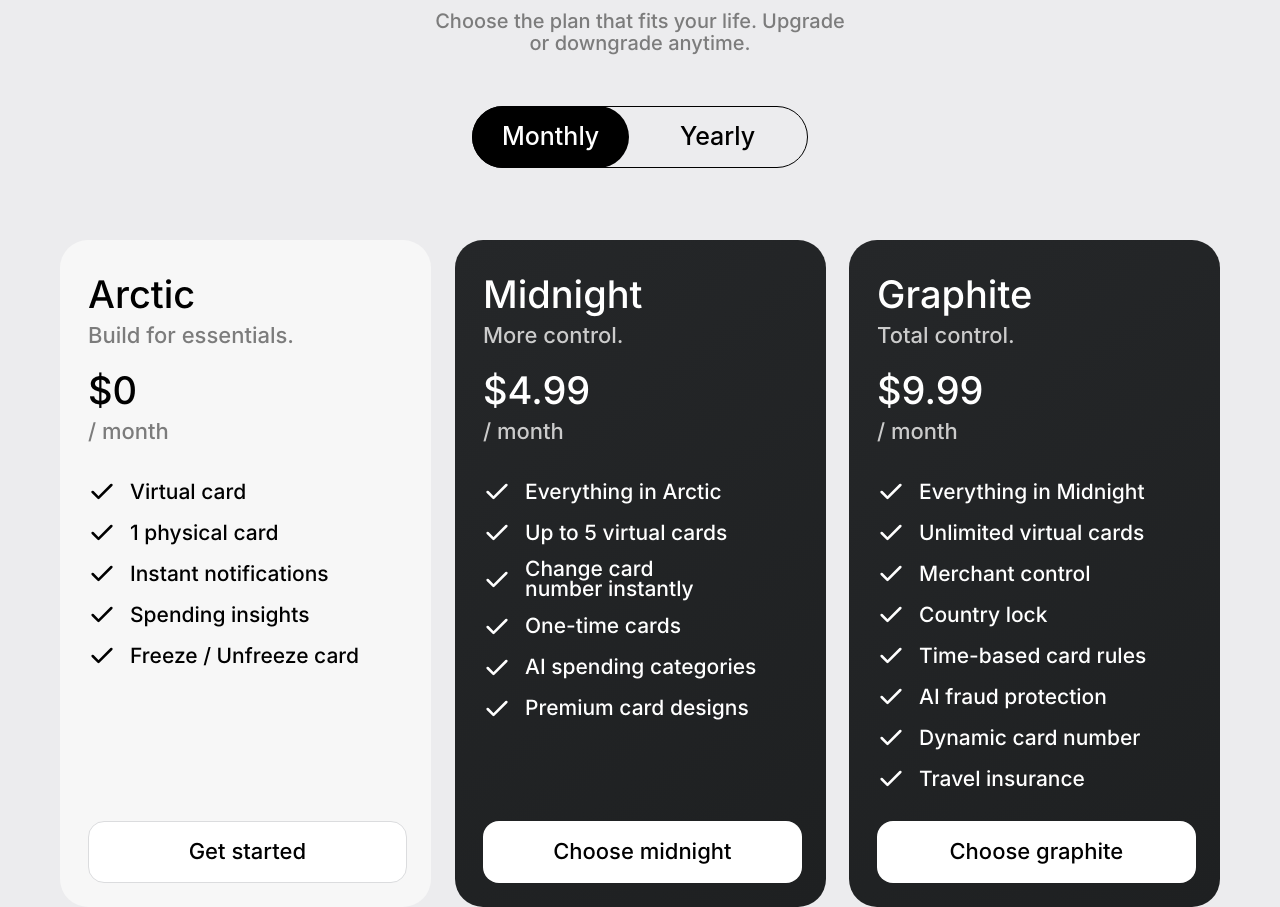
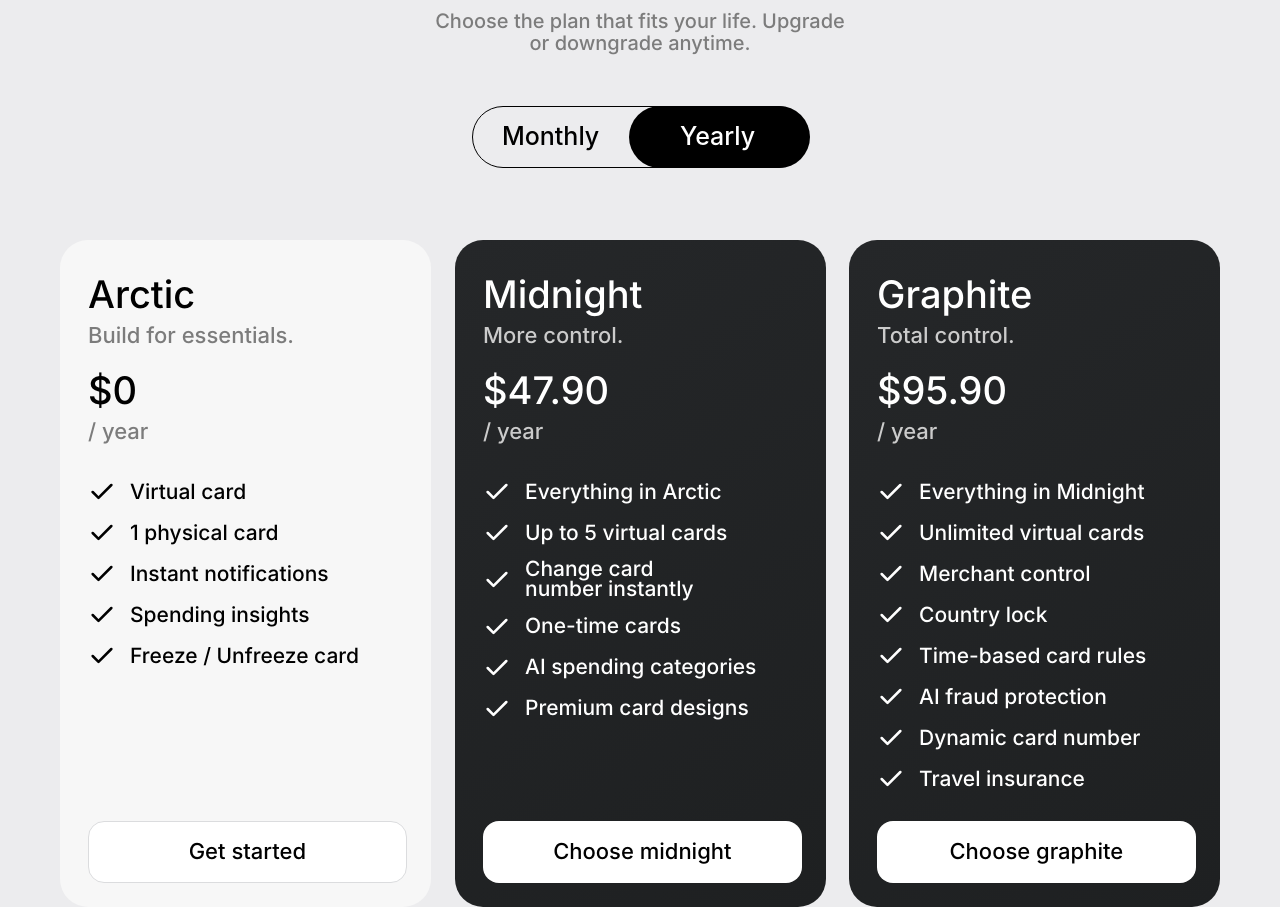
Before and after one commit to Uniqohq/website, a Next.js app: page / in a window 1280 px wide. Shown: the part 5622-6529 px from the top of the page. Built offline with nearby package versions, Linux system fonts and the light colour scheme.

Commit message:
Make yearly billing the default

```diff
--- a/components/pricing.tsx
+++ b/components/pricing.tsx
@@ -16,18 +16,18 @@ const plans = [
   },
   {
     monthly: "$4.99",
-    yearly: "$49.99",
+    yearly: "$47.90",
     dark: true
   },
   {
     monthly: "$9.99",
-    yearly: "$99.99",
+    yearly: "$95.90",
     dark: true
   }
 ];
 
 export function Pricing() {
-  const [billing, setBilling] = useState<"monthly" | "yearly">("monthly");
+  const [billing, setBilling] = useState<"monthly" | "yearly">("yearly");
   const reducedMotion = useReducedMotion();
   const { copy } = useSiteLocale();
   const localizedPlans = plans.map((plan, index) => ({ ...plan, ...copy.pricing.plans[index] }));
@@ -84,6 +84,14 @@ export function Pricing() {
               <p className={`mt-[12px] text-[22px] ${plan.dark ? "text-[#cbcbcb]" : "text-[#7c7c7c]"}`}>{plan.copy}</p>
             </div>
             <div className="h-[76px]">
+              {plan.monthly === plan.yearly ? (
+                <div className="font-medium leading-[0.94]">
+                  <p className="text-[38px]">{plan.yearly}</p>
+                  <p className={`mt-[12px] text-[22px] ${plan.dark ? "text-[#cbcbcb]" : "text-[#7c7c7c]"}`}>
+                    / {billing === "monthly" ? copy.pricing.month : copy.pricing.year}
+                  </p>
+                </div>
+              ) : (
                 <AnimatePresence mode="wait">
                   <motion.div
                     key={`${plan.name}-${billing}`}
@@ -99,6 +107,7 @@ export function Pricing() {
                     </p>
                   </motion.div>
                 </AnimatePresence>
+              )}
             </div>
             <ul className="grid gap-[13px]">
               {plan.features.map((feature) => (
--- a/lib/site-version.ts
+++ b/lib/site-version.ts
@@ -1 +1 @@
-export const SITE_VERSION = "2026.07.19-01";
+export const SITE_VERSION = "2026.07.23-01";
```
Lines whose indentation alone changed are shown as unchanged.
